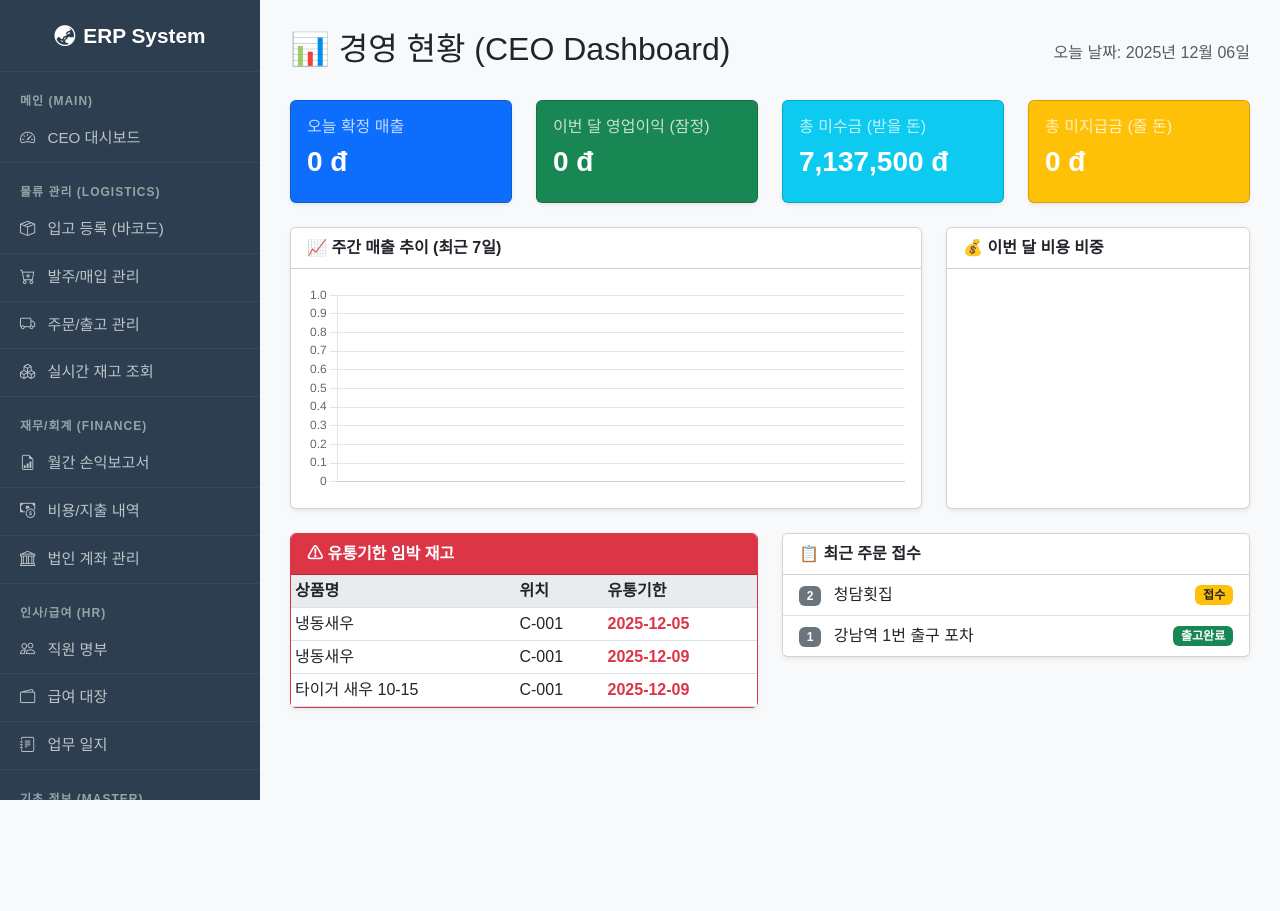
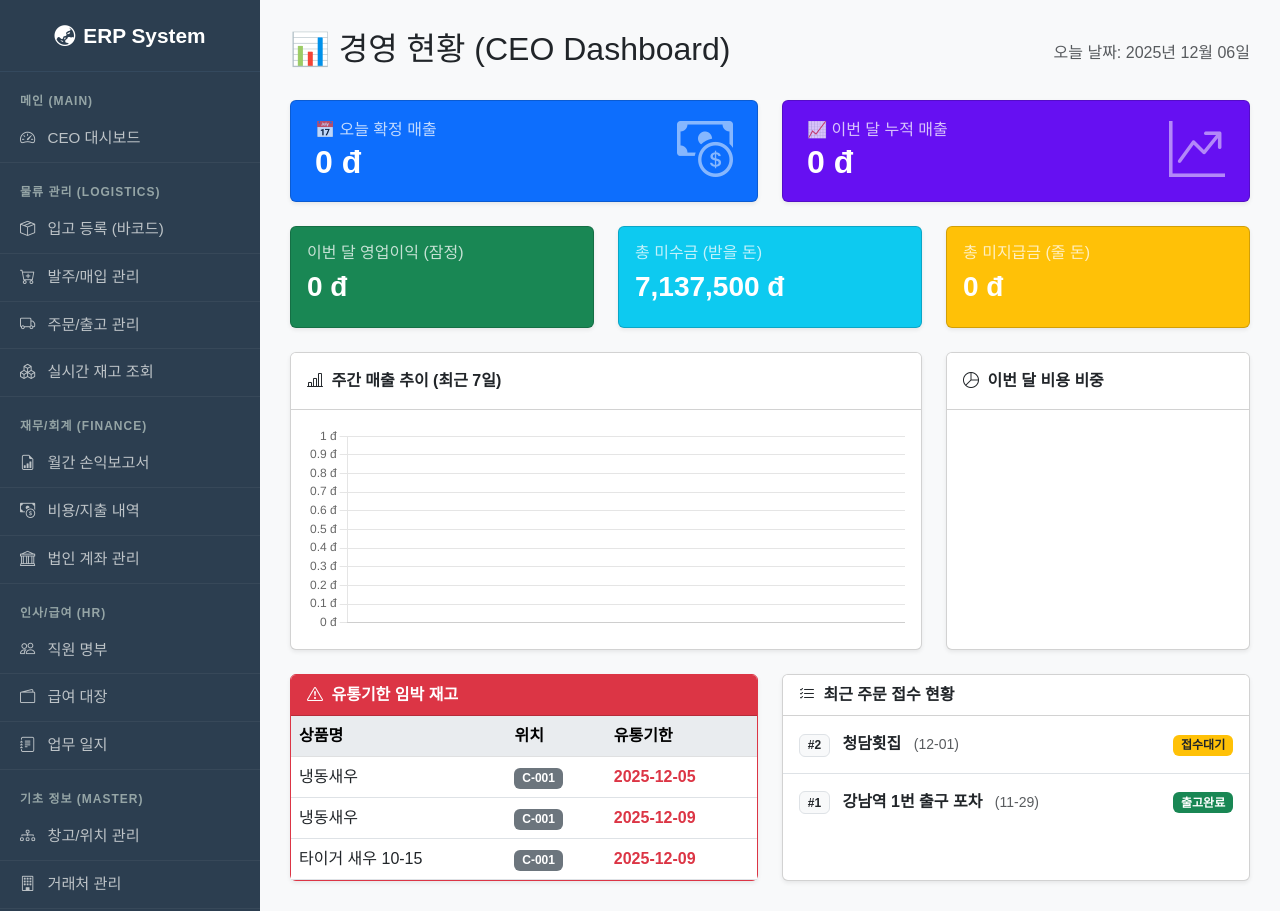
Before and after one commit to teaseong5-stack/pacific-proud-erp, a Django app: page / in a window 1280 px wide. Before the commit the page ends 800 px from the top, so only its background shows below. Run offline with Django 5.2, Linux system fonts and the light colour scheme; a user stored in the database is signed in; data comes from the database, SQL or seed files in the repository; a map, chart or similar area stays blank; some libraries are stand-ins or nearby versions.

Commit message:
대시보드 누적 매출 현황판 추가

```diff
--- a/fulfillment/views.py
+++ b/fulfillment/views.py
@@ -46,19 +46,26 @@ def delete_account(request):
 # --- 1. 대시보드 ---
 @login_required
 def dashboard(request):
+    """CEO 대시보드 (누적 매출 추가)"""
     today = timezone.now().date()
     this_month_start = today.replace(day=1)
 
+    # 1. [기존] 오늘 확정 매출
     today_revenue = OrderItem.objects.filter(
         order__order_date__date=today, order__status='SHIPPED'
     ).aggregate(s=Sum('final_amount'))['s'] or 0
 
+    # 2. [신규/강조] 이번 달 누적 매출 (주문 기준)
+    # SHIPPED(출고완료) 된 건만 집계합니다.
     month_orders = Order.objects.filter(order_date__date__gte=this_month_start, status='SHIPPED')
     month_revenue = month_orders.aggregate(s=Sum('total_revenue'))['s'] or 0
+
+    # 3. 이번 달 영업이익 계산
     month_cogs = month_orders.aggregate(s=Sum('total_cogs'))['s'] or 0
     month_expenses = Expense.objects.filter(date__gte=this_month_start).aggregate(s=Sum('amount'))['s'] or 0
     month_profit = (month_revenue - month_cogs) - month_expenses
 
+    # 4. 자금 현황
     partners = Partner.objects.all()
     total_receivable = 0
     total_payable = 0
@@ -67,6 +74,7 @@ def dashboard(request):
         if balance > 0: total_receivable += balance
         elif balance < 0: total_payable += abs(balance)
 
+    # 5. 차트 데이터
     last_7_days = today - timedelta(days=6)
     daily_sales_qs = Order.objects.filter(
         order_date__date__gte=last_7_days, status='SHIPPED'
@@ -83,8 +91,11 @@ def dashboard(request):
     recent_orders = Order.objects.order_by('-order_date')[:5]
 
     context = {
-        'today_revenue': today_revenue, 'month_profit': month_profit,
-        'total_receivable': total_receivable, 'total_payable': total_payable,
+        'today_revenue': today_revenue,
+        'month_revenue': month_revenue, # ★ 추가됨: 이번 달 누적 매출
+        'month_profit': month_profit,
+        'total_receivable': total_receivable,
+        'total_payable': total_payable,
         'chart_dates': chart_dates, 'chart_revenues': chart_revenues,
         'expense_labels': expense_labels, 'expense_data': expense_data,
         'expiring': expiring, 'recent_orders': recent_orders,
--- a/templates/fulfillment/dashboard.html
+++ b/templates/fulfillment/dashboard.html
@@ -6,38 +6,54 @@
 
 <div class="d-flex justify-content-between align-items-center mb-4">
     <h2>📊 경영 현황 (CEO Dashboard)</h2>
-    <span class="text-muted">오늘 날짜: {% now "Y년 m월 d일" %}</span>
+    <span class="text-muted fs-6">오늘 날짜: {% now "Y년 m월 d일" %}</span>
 </div>
 
 <div class="row mb-4">
-    <div class="col-md-3">
+    <div class="col-md-6">
         <div class="card text-white bg-primary shadow-sm h-100">
-            <div class="card-body">
-                <h6 class="card-title opacity-75">오늘 확정 매출</h6>
-                <h3 class="fw-bold">{{ today_revenue|intcomma }} đ</h3>
+            <div class="card-body d-flex justify-content-between align-items-center px-4">
+                <div>
+                    <h6 class="card-title opacity-75 mb-1">📅 오늘 확정 매출</h6>
+                    <h2 class="fw-bold mb-0">{{ today_revenue|intcomma }} đ</h2>
+                </div>
+                <i class="bi bi-cash-coin display-4 opacity-50"></i>
             </div>
         </div>
     </div>
-    <div class="col-md-3">
+    <div class="col-md-6">
+        <div class="card text-white shadow-sm h-100" style="background-color: #6610f2;"> <div class="card-body d-flex justify-content-between align-items-center px-4">
+                <div>
+                    <h6 class="card-title opacity-75 mb-1">📈 이번 달 누적 매출</h6>
+                    <h2 class="fw-bold mb-0">{{ month_revenue|intcomma }} đ</h2>
+                </div>
+                <i class="bi bi-graph-up-arrow display-4 opacity-50"></i>
+            </div>
+        </div>
+    </div>
+</div>
+
+<div class="row mb-4">
+    <div class="col-md-4">
         <div class="card text-white {% if month_profit >= 0 %}bg-success{% else %}bg-danger{% endif %} shadow-sm h-100">
             <div class="card-body">
-                <h6 class="card-title opacity-75">이번 달 영업이익 (잠정)</h6>
+                <h6 class="card-title opacity-75 mb-2">이번 달 영업이익 (잠정)</h6>
                 <h3 class="fw-bold">{{ month_profit|intcomma }} đ</h3>
             </div>
         </div>
     </div>
-    <div class="col-md-3">
+    <div class="col-md-4">
         <div class="card text-white bg-info shadow-sm h-100">
             <div class="card-body">
-                <h6 class="card-title opacity-75">총 미수금 (받을 돈)</h6>
+                <h6 class="card-title opacity-75 mb-2">총 미수금 (받을 돈)</h6>
                 <h3 class="fw-bold">{{ total_receivable|intcomma }} đ</h3>
             </div>
         </div>
     </div>
-    <div class="col-md-3">
+    <div class="col-md-4">
         <div class="card text-white bg-warning text-dark shadow-sm h-100">
             <div class="card-body">
-                <h6 class="card-title opacity-75">총 미지급금 (줄 돈)</h6>
+                <h6 class="card-title opacity-75 mb-2">총 미지급금 (줄 돈)</h6>
                 <h3 class="fw-bold">{{ total_payable|intcomma }} đ</h3>
             </div>
         </div>
@@ -45,17 +61,21 @@
 </div>
 
 <div class="row mb-4">
-    <div class="col-md-8">
+    <div class="col-lg-8">
         <div class="card shadow-sm h-100">
-            <div class="card-header bg-white fw-bold">📈 주간 매출 추이 (최근 7일)</div>
+            <div class="card-header bg-white fw-bold py-3">
+                <i class="bi bi-bar-chart-line me-1"></i> 주간 매출 추이 (최근 7일)
+            </div>
             <div class="card-body">
-                <canvas id="salesChart" height="120"></canvas>
+                <canvas id="salesChart" height="100"></canvas>
             </div>
         </div>
     </div>
-    <div class="col-md-4">
+    <div class="col-lg-4">
         <div class="card shadow-sm h-100">
-            <div class="card-header bg-white fw-bold">💰 이번 달 비용 비중</div>
+            <div class="card-header bg-white fw-bold py-3">
+                <i class="bi bi-pie-chart me-1"></i> 이번 달 비용 비중
+            </div>
             <div class="card-body">
                 <canvas id="expenseChart" height="200"></canvas>
             </div>
@@ -64,42 +84,57 @@
 </div>
 
 <div class="row">
-    <div class="col-md-6">
-        <div class="card shadow-sm border-danger">
-            <div class="card-header bg-danger text-white fw-bold">⚠ 유통기한 임박 재고</div>
-            <table class="table table-sm table-hover mb-0">
-                <thead><tr><th>상품명</th><th>위치</th><th>유통기한</th></tr></thead>
+    <div class="col-lg-6">
+        <div class="card shadow-sm border-danger h-100">
+            <div class="card-header bg-danger text-white fw-bold">
+                <i class="bi bi-exclamation-triangle me-1"></i> 유통기한 임박 재고
+            </div>
+            <div class="table-responsive">
+                <table class="table table-hover align-middle mb-0">
+                    <thead class="table-light">
+                        <tr><th>상품명</th><th>위치</th><th>유통기한</th></tr>
+                    </thead>
                     <tbody>
                         {% for item in expiring %}
                         <tr>
                             <td>{{ item.product.name }}</td>
-                        <td>{{ item.location.code }}</td>
+                            <td><span class="badge bg-secondary">{{ item.location.code }}</span></td>
                             <td class="text-danger fw-bold">{{ item.expiry_date|date:"Y-m-d" }}</td>
                         </tr>
                         {% empty %}
-                    <tr><td colspan="3" class="text-center text-muted p-3">위험 재고 없음</td></tr>
+                        <tr><td colspan="3" class="text-center text-muted p-4">위험 재고가 없습니다.</td></tr>
                         {% endfor %}
                     </tbody>
                 </table>
             </div>
         </div>
+    </div>
 
-    <div class="col-md-6">
-        <div class="card shadow-sm">
-            <div class="card-header bg-white fw-bold">📋 최근 주문 접수</div>
+    <div class="col-lg-6">
+        <div class="card shadow-sm h-100">
+            <div class="card-header bg-white fw-bold">
+                <i class="bi bi-list-check me-1"></i> 최근 주문 접수 현황
+            </div>
             <ul class="list-group list-group-flush">
                 {% for order in recent_orders %}
-                <li class="list-group-item d-flex justify-content-between align-items-center">
-                    <span>
-                        <span class="badge bg-secondary me-2">{{ order.id }}</span>
-                        {{ order.client.name|default:"미지정" }}
-                    </span>
-                    <span class="badge {% if order.status == 'SHIPPED' %}bg-success{% else %}bg-warning text-dark{% endif %}">
-                        {{ order.get_status_display }}
-                    </span>
+                <li class="list-group-item d-flex justify-content-between align-items-center py-3">
+                    <div>
+                        <span class="badge bg-light text-dark border me-2">#{{ order.id }}</span>
+                        <span class="fw-bold">{{ order.client.name|default:"미지정" }}</span>
+                        <span class="text-muted small ms-2">({{ order.order_date|date:"m-d" }})</span>
+                    </div>
+                    <div>
+                        {% if order.status == 'SHIPPED' %}
+                            <span class="badge bg-success">출고완료</span>
+                        {% elif order.status == 'ALLOCATED' %}
+                            <span class="badge bg-info text-dark">피킹중</span>
+                        {% else %}
+                            <span class="badge bg-warning text-dark">접수대기</span>
+                        {% endif %}
+                    </div>
                 </li>
                 {% empty %}
-                <li class="list-group-item text-center p-3">최근 주문 없음</li>
+                <li class="list-group-item text-center p-4 text-muted">최근 주문 내역이 없습니다.</li>
                 {% endfor %}
             </ul>
         </div>
@@ -107,35 +142,48 @@
 </div>
 
 <script>
-    // 0. 안전하게 데이터 가져오기 (데이터가 없어도 에러 안 나게 처리)
+    // 0. 데이터 안전하게 가져오기 (빈 값일 경우 대비)
     const chartDates = {{ chart_dates|default:"[]"|safe }};
     const chartRevenues = {{ chart_revenues|default:"[]"|safe }};
     const expenseLabels = {{ expense_labels|default:"[]"|safe }};
     const expenseDataList = {{ expense_data|default:"[]"|safe }};
 
-    // 1. 매출 라인 차트 설정
+    // 1. 매출 라인 차트
     const salesCtx = document.getElementById('salesChart').getContext('2d');
     new Chart(salesCtx, {
         type: 'line',
         data: {
             labels: chartDates,
             datasets: [{
-                label: '매출액 (VND)',
+                label: '일별 매출 (VND)',
                 data: chartRevenues,
-                borderColor: '#0d6efd',
-                backgroundColor: 'rgba(13, 110, 253, 0.1)',
-                tension: 0.3,
+                borderColor: '#0d6efd', // 파란색
+                backgroundColor: 'rgba(13, 110, 253, 0.1)', // 연한 파란 배경
+                borderWidth: 2,
+                tension: 0.3, // 곡선 효과
                 fill: true
             }]
         },
         options: {
-            scales: { y: { beginAtZero: true } },
-            plugins: { legend: { display: false } },
-            maintainAspectRatio: false
+            responsive: true,
+            maintainAspectRatio: false,
+            scales: {
+                y: { beginAtZero: true, ticks: { callback: function(value) { return value.toLocaleString() + ' đ'; } } }
+            },
+            plugins: {
+                legend: { display: false },
+                tooltip: {
+                    callbacks: {
+                        label: function(context) {
+                            return context.parsed.y.toLocaleString() + ' đ';
+                        }
+                    }
+                }
+            }
         }
     });
 
-    // 2. 비용 파이 차트 설정
+    // 2. 비용 도넛 차트
     const expenseCtx = document.getElementById('expenseChart').getContext('2d');
     new Chart(expenseCtx, {
         type: 'doughnut',
@@ -143,12 +191,18 @@
             labels: expenseLabels,
             datasets: [{
                 data: expenseDataList,
-                backgroundColor: ['#ffc107', '#20c997', '#fd7e14', '#6610f2', '#6c757d', '#dc3545', '#0dcaf0']
+                backgroundColor: [
+                    '#ffc107', '#20c997', '#fd7e14', '#6610f2', '#6c757d', '#dc3545', '#0dcaf0'
+                ],
+                hoverOffset: 4
             }]
         },
         options: {
+            responsive: true,
             maintainAspectRatio: false,
-            plugins: { legend: { position: 'bottom' } }
+            plugins: {
+                legend: { position: 'bottom' }
+            }
         }
     });
 </script>
```
Lines whose indentation alone changed are shown as unchanged.
